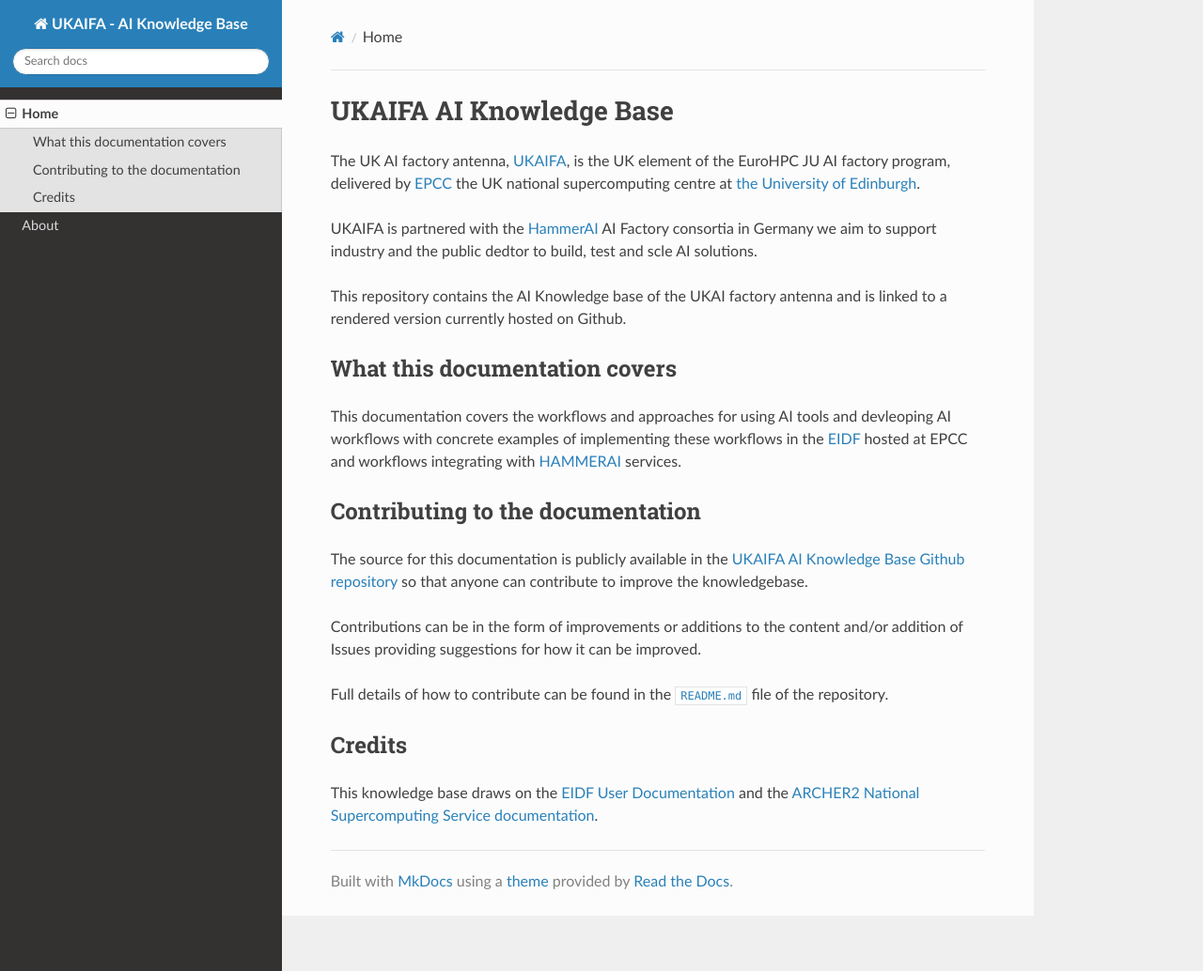
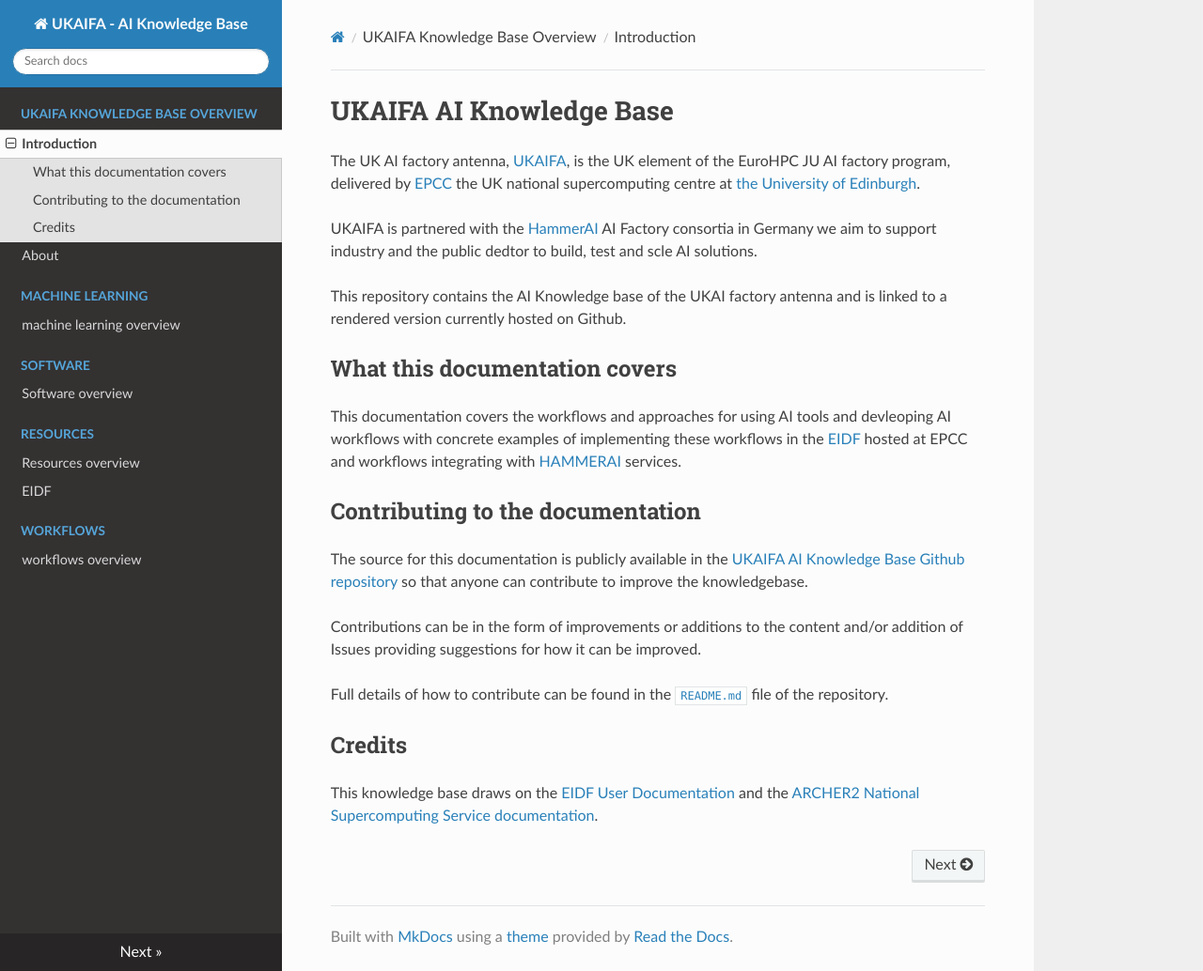
Before and after one commit to UKAIFA/AIKnowledgeBase, an MkDocs documentation site: the page built from docs/index.md, in a window 1280 px wide and 1034 px high. Shown: the whole window at 94% size. Built offline with MkDocs 1.6.1, drawn with Linux system fonts in a browser that asks for light colours; nearby versions of some CDN libraries.

Commit message:
update of knowledgebase structure

```diff
--- a/mkdocs.yml
+++ b/mkdocs.yml
@@ -1,7 +1,21 @@
 site_name: UKAIFA - AI Knowledge Base
 
 nav:
-  - Home: index.md
-  - About: about.md
+  - "UKAIFA Knowledge Base Overview":
+    - Introduction: index.md
+    - About: overview/index.md
+  - "Machine Learning":
+    - machine learning overview: machineLeanring/index.md
+  - "Software":
+    - Software overview: software/index.md
+  - "Resources":
+    - Resources overview: resources/index.md
+    - EIDF: resources/eidf/index.md
+      # - HAMMERAI: resources/hammerai/index.md
+      # - EuroHPC AI factory network
+  - "Workflows":
+    - workflows overview: workflows/index.md
+      # - "Federation":
+
 
 theme: readthedocs
```
